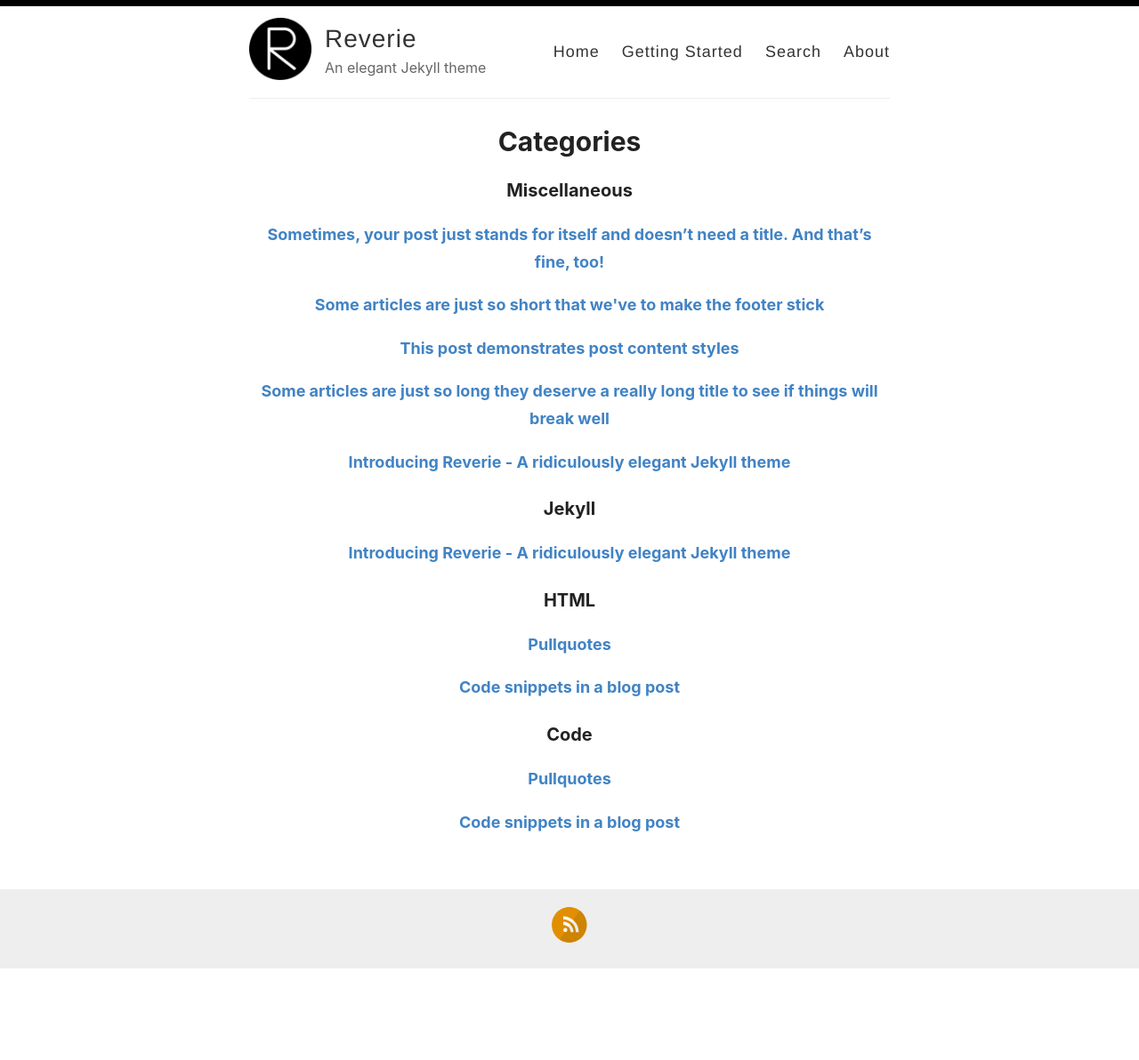
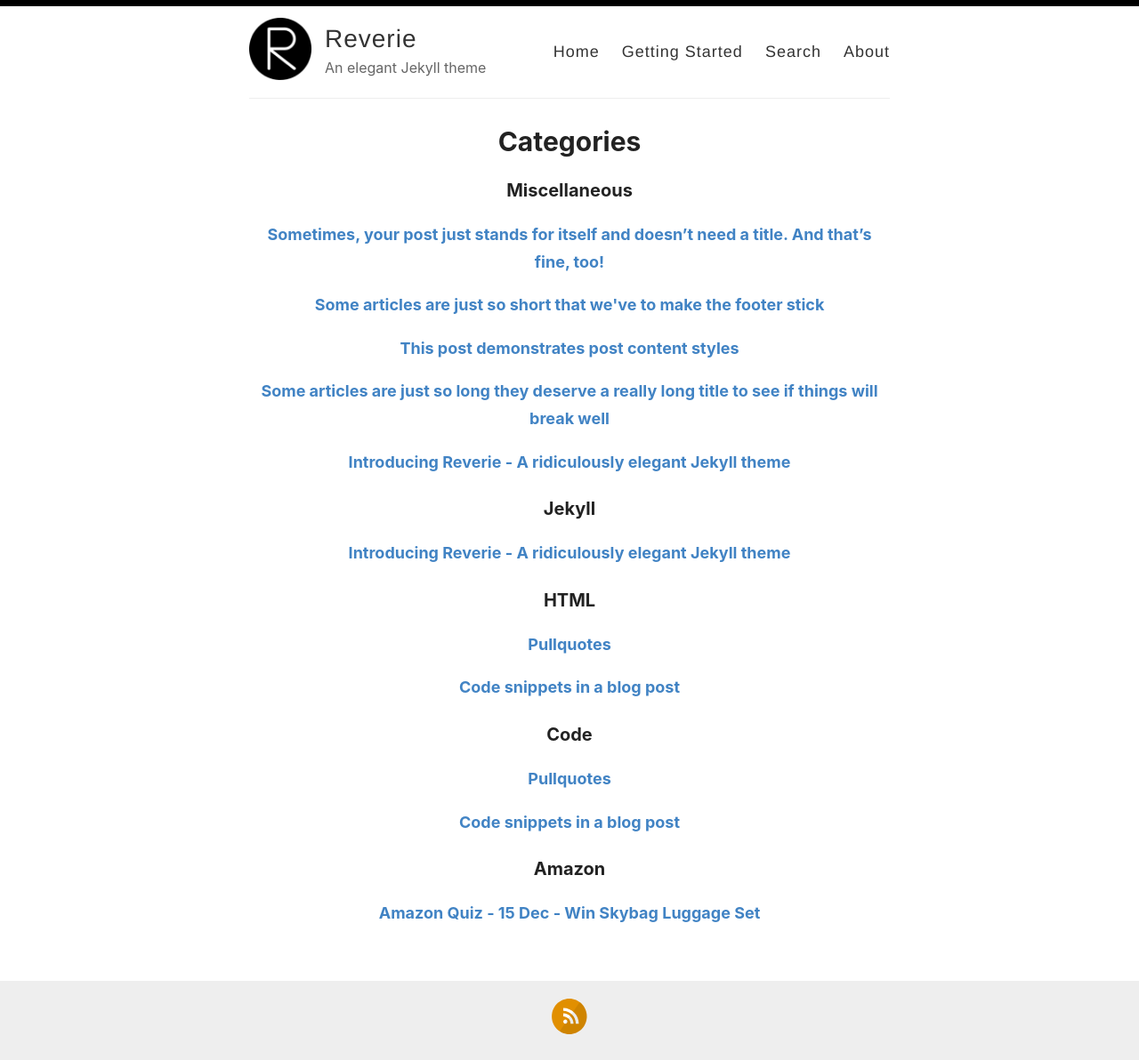
Before and after one commit to op1337/op1337.github.io, a Jekyll site: the page built from _pages/categories.md, in a window 1280 px wide. Shown: the whole page at 89% size. Built offline with Jekyll 4.4.1, drawn with Linux system fonts in a browser that asks for light colours; before the commit the page ends 1090 px from its top, so only the background shows below that.

Commit message:
Update 2020-12-16-Amazon-Quiz-Skybag.md

```diff
--- a/_posts/2020-12-16-Amazon-Quiz-Skybag.md
+++ b/_posts/2020-12-16-Amazon-Quiz-Skybag.md
@@ -1,5 +1,9 @@
 ---
-published: false
+published: true
+layout: post
+title: Amazon Quiz - 15 Dec - Win Skybag Luggage Set
+categories:
+  - Amazon
 ---
 To be eligible for the Contest, during the Contest Period you must sign-in to or sign-up from an account on the Amazon app. Once you have signed-in to the Amazon.in App, you can participate by navigating to the page where 5 (five) questions will be posted during the entire Contest Period. Thereafter, if you answer all the quiz questions correctly, you will be entitled for a lucky draw which will be carried out among all the participants who have answered that particular question correctly.
 
```
